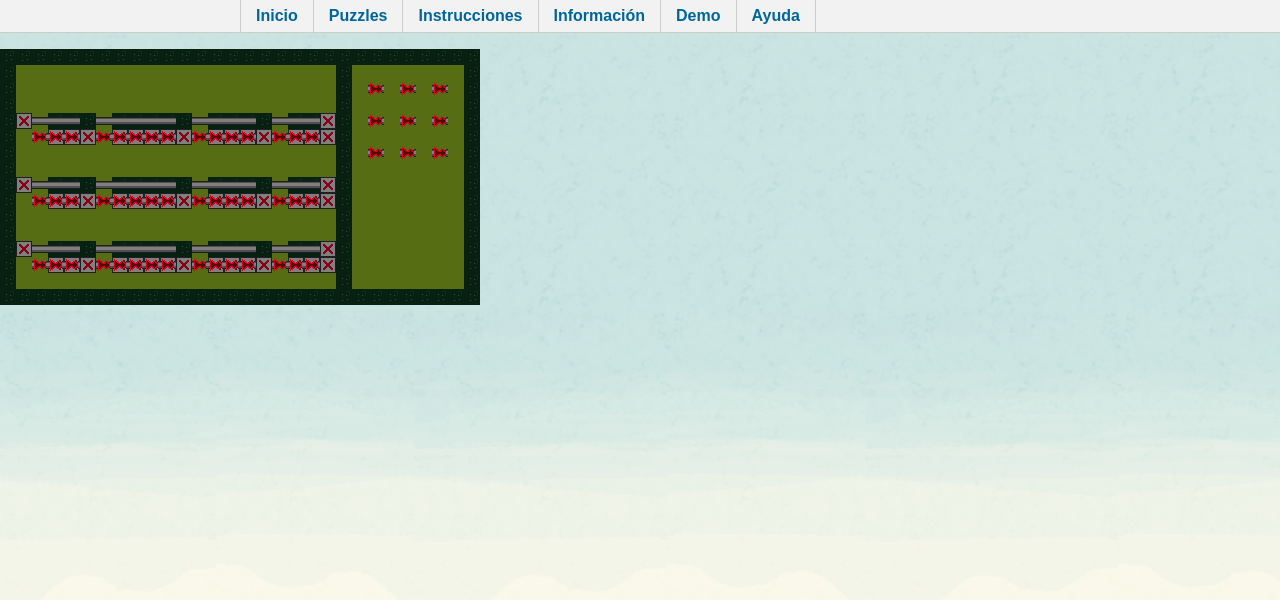
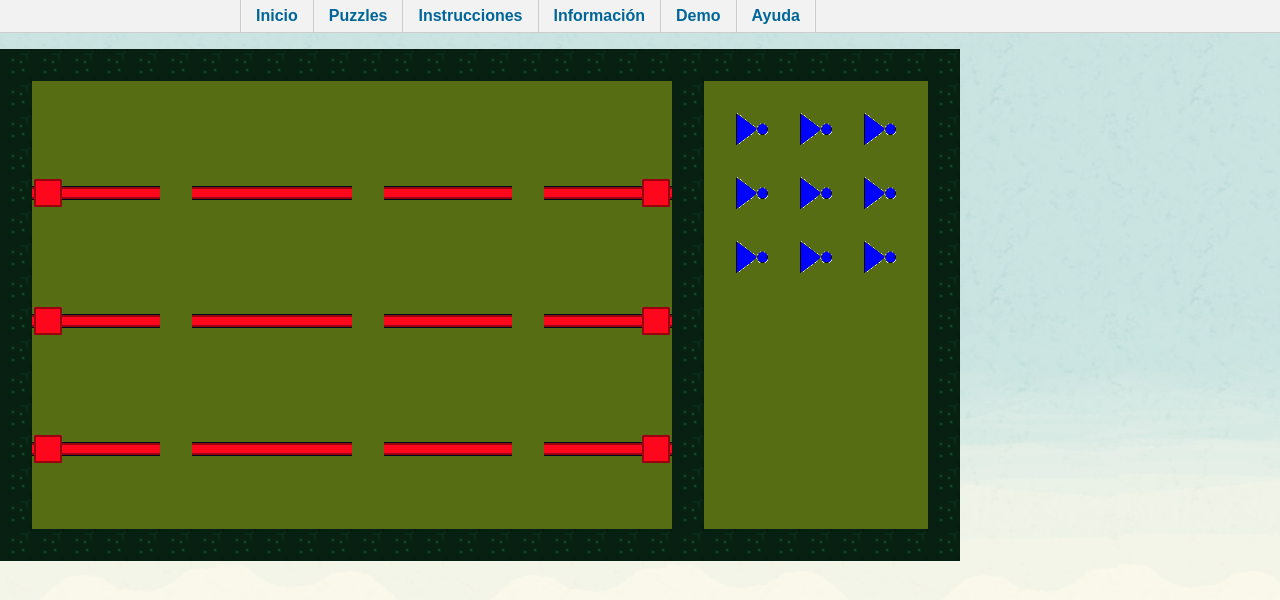
Before and after one commit to ajerezg/proyectoarquitectura, a plain HTML site: page juego/juego.html in a window 1280 px wide. Drawn offline with Linux system fonts and the light colour scheme.

Commit message:
Eliminada categoria del inicio y agrandado el juego

```diff
--- a/juego/src/game.js
+++ b/juego/src/game.js
@@ -4,8 +4,8 @@ map_grid: {
 width: 30,
 height: 16,
 tile: {
-width: 16,
-height: 16
+width: 32,
+height: 32
 }
 },
 
--- a/juego/src/scene.js
+++ b/juego/src/scene.js
@@ -88,7 +88,7 @@ Crafty.e('2D, DOM, Text')
 
 // Load our sprite map image
 Crafty.load([
-'assets/16x16_forest_2.png',
+'assets/board.png',
 'assets/door_knock_3x.mp3',
 'assets/door_knock_3x.ogg',
 'assets/door_knock_3x.aac',
@@ -106,14 +106,13 @@ Crafty.load([
 // These components' names are prefixed with "spr_"
 // to remind us that they simply cause the entity
 // to be drawn with a certain sprite
-Crafty.sprite(16, 'assets/16x16_forest_2.png', {
-spr_borde: [1, 0],
-spr_compuerta: [0, 1],
-spr_bit: [1, 1]
+Crafty.sprite(32, 'assets/board.png', {
+spr_cable: [0, 0],
+spr_borde: [1, 3],
+spr_compuerta: [0, 3],
+spr_bit: [0, 2]
 });
-Crafty.sprite(32, 'assets/16x16_forest_2.png', {
-spr_cable: [0, 0],
-});
+
 
 // Define our sounds for later use
 Crafty.audio.add({
```
Also changed, not shown: Ayuda.html (+0 -8 lines), Informacion.html (+0 -8 lines), Instrucciones.html (+0 -8 lines), index.html (+0 -8 lines), juego/assets/board.png (added).
